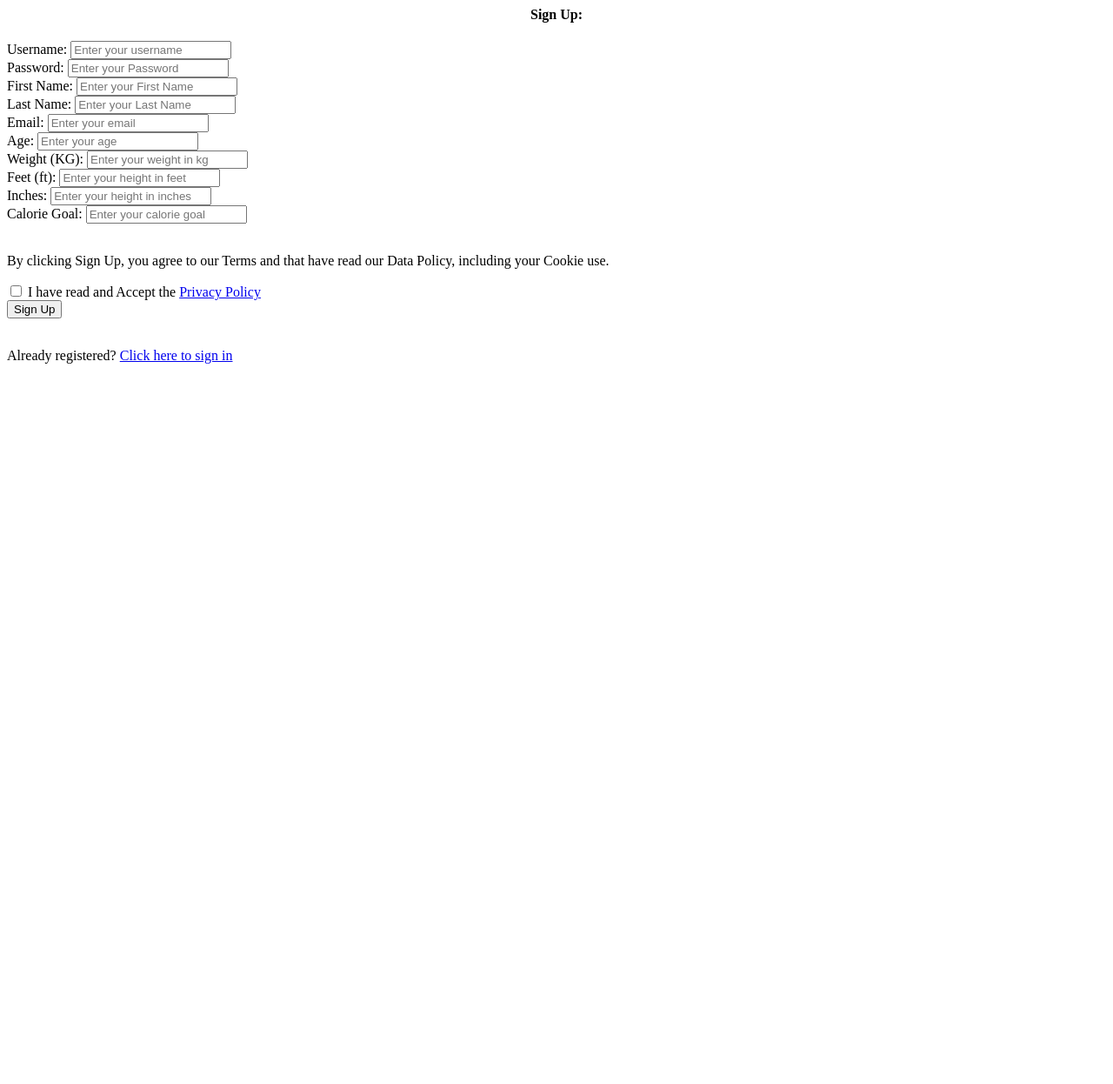
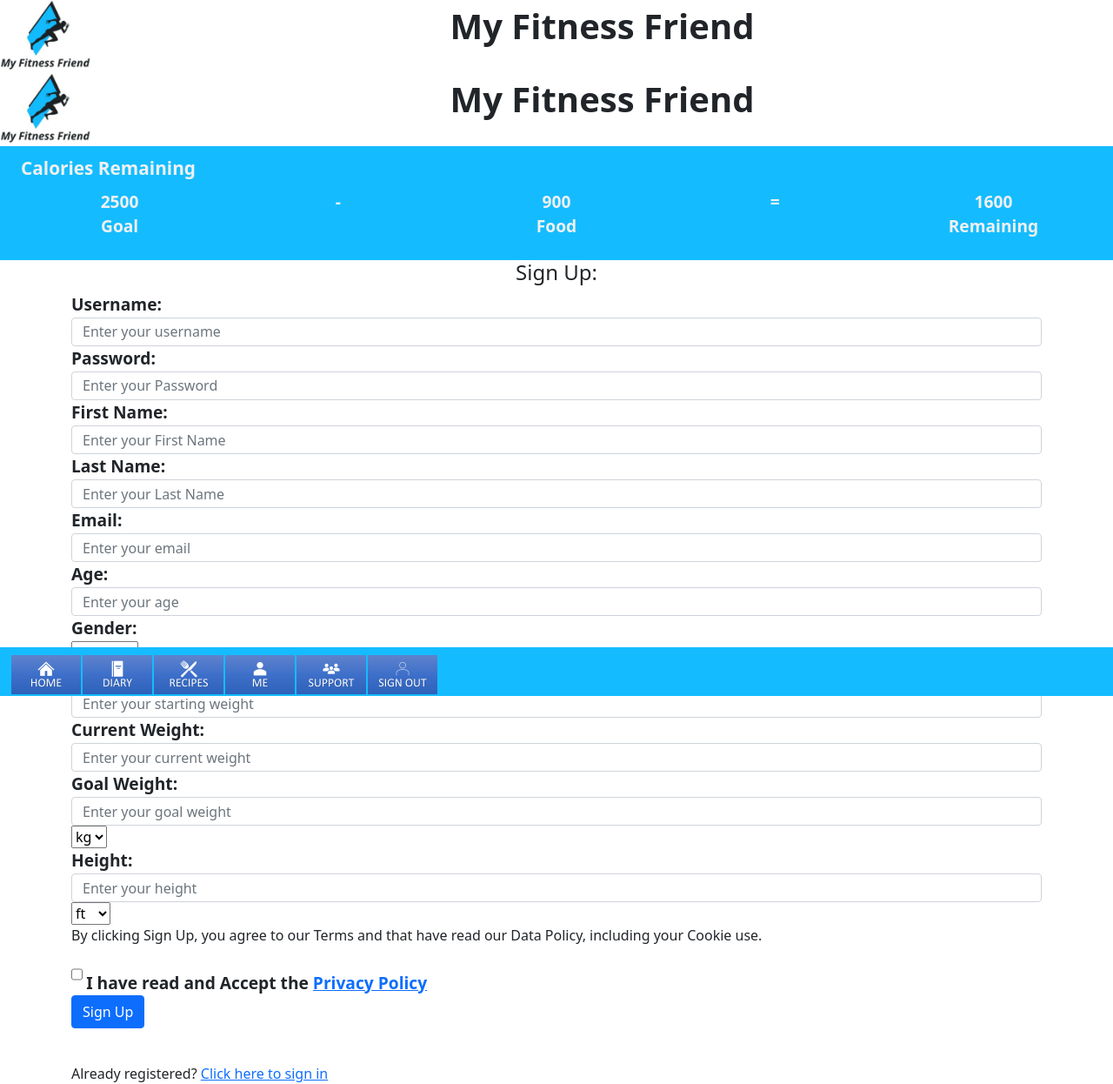
Before and after one commit to rayyanp/Calorie-Counter-Project, a PHP site: page /sign_up.php in a window 1280 px wide. Shown: the whole page at 87% size. Before the commit the page ends 418 px from the top, so only its background shows below. Run offline with PHP 8.4, Linux system fonts and the light colour scheme; a user stored in the database is signed in; some libraries are stand-ins or nearby versions.

Commit message:
Add files via upload
Overhauled signup page. User can register and the data gets stored in the database.

```diff
--- a/sign_up.php
+++ b/sign_up.php
@@ -1,12 +1,38 @@
 <?php
+echo <<<HEADER1
+<!DOCTYPE html>
+<html>
+<head>
+<!-- Required meta tags -->
+<meta charset="utf-8">
+<meta name="viewport" content="width=device-width, initial-scale=1">
+
+<!-- Bootstrap CSS -->
+<link href="https://cdn.jsdelivr.net/npm/bootstrap@5.1.3/dist/css/bootstrap.min.css" rel="stylesheet" integrity="sha384-1BmE4kWBq78iYhFldvKuhfTAU6auU8tT94WrHftjDbrCEXSU1oBoqyl2QvZ6jIW3" crossorigin="anonymous">
+<script src="https://cdn.jsdelivr.net/npm/jquery@3.5.1/dist/jquery.slim.min.js" integrity="sha384-DfXdz2htPH0lsSSs5nCTpuj/zy4C+OGpamoFVy38MVBnE+IbbVYUew+OrCXaRkfj" crossorigin="anonymous"></script>
+<script src="https://cdn.jsdelivr.net/npm/bootstrap@5.1.3/dist/js/bootstrap.bundle.min.js" integrity="sha384-ka7Sk0Gln4gmtz2MlQnikT1wXgYsOg+OMhuP+IlRH9sENBO0LRn5q+8nbTov4+1p" crossorigin="anonymous"></script>
+<script src="https://kit.fontawesome.com/c3521ff66d.js" crossorigin="anonymous"></script>
+<link rel="stylesheet" href=css/style.css>
+
+<title>The Calorie Counter</title>
+</head>
+
+<div class="heading">
+    <img src="img/tempLogo.png" id="logo" alt="Logo" width="105">
+My Fitness Friend
+</div>
+
+<br>
+HEADER1;
   include 'verify.php';
+  include 'header.php';
 
   $show_signup_form = true;
 
   $connection = mysqli_connect("localhost","root","");
   $db = mysqli_select_db($connection,"caloriecounter");
 
-  if(isset($_POST['sign_up'])){
+  if(isset($_POST['post'])){
     $show_signup_form = false;
     $username = $_POST['username'];
     $password = $_POST['password'];
@@ -14,10 +40,14 @@
     $lastname = $_POST['lastname'];
     $email = $_POST['email'];
     $age = $_POST['age'];
-    $weight = $_POST['weight'];
-    $feet = $_POST['feet'];
-    $inches = $_POST['inches'];
-    $calorie_goal = $_POST['calorie_goal'];
+    $gender = $_POST['gender'];
+    $start_weight = $_POST['start_weight'];
+    $current_weight = $_POST['current_weight'];
+    $goal_weight = $_POST['goal_weight'];
+    $height = $_POST['height'];
+    $unit1 = $_POST['unit1'];
+    $unit2 = $_POST['unit1'];
+    //$calorie_intake = $_POST['calorie_intake'];
 
     $username = sanitise($username,$connection);
     $password = sanitise($password,$connection);
@@ -25,25 +55,33 @@
     $lastname = sanitise($lastname,$connection);
     $email = sanitise($email,$connection);
     $age = sanitise($age,$connection);
-    $weight = sanitise($weight,$connection);
-    $feet = sanitise($feet,$connection);
-    $inches = sanitise($inches,$connection);
-    $calorie_goal = sanitise($calorie_goal,$connection);
+    $gender = sanitise($gender,$connection);
+    $start_weight = sanitise($start_weight,$connection);
+    $current_weight = sanitise($current_weight,$connection);
+    $goal_weight = sanitise($goal_weight,$connection);
+    $height = sanitise($height,$connection);
+    $unit1 = sanitise($unit1,$connection);
+    $unit2 = sanitise($unit2,$connection);
+    //$calorie_intake = sanitise($calorie_intake,$connection);
     $error1 = validateString($username, 1, 32);
     $error2 = validateString($password, 1, 64);
     $error3 = validateString($firstname, 1, 64);
     $error4 = validateString($lastname, 1, 64);
     $error5 = validateEmail($email, 1, 128);
     $error6 = validateString($age, 1, 3);
-    $error7 = validateString($weight, 1, 3);
-    $error8 = validateString($feet, 1, 2);
-    $error9 = validateString($inches, 1, 2);
-    $error10 = validateString($calorie_goal, 1, 5);
-    $errors = $error1.$error2.$error3.$error4;$error5.$error6.$error7.$error8.$error9.$error10;
+    $error7 = validateString($gender, 1, 6);
+    $error8 = validateString($start_weight, 1, 3);
+    $error9 = validateString($current_weight, 1, 3);
+    $error10 = validateString($goal_weight, 1, 3);
+    $error11 = validateString($height, 1, 3);
+    $error12 = validateString($unit1, 1, 3);
+    $error13 = validateString($unit2, 1, 3);
+    //$error14 = validateString($calorie_intake, 1, 5);
+    $errors = $error1.$error2.$error3.$error4;$error5.$error6.$error7.$error8.$error9.$error10.$error11.$error12.$error13;
 
     if (!$errors) {
 
-    $query = "INSERT INTO users VALUES(null,'$username','$password','$firstname','$lastname','$email','$age','$weight','$feet','$inches','$calorie_goal')";
+    $query = "INSERT INTO users VALUES(null,'$username','$password','$firstname','$lastname','$email','$age','$gender','$start_weight','$current_weight','$goal_weight','$height','$unit1','$unit2',null,null,null,null)";
 
     $query_run = mysqli_query($connection,$query);
     if($query_run){
@@ -57,12 +95,6 @@
       </script>";
     }
      mysqli_close($connection);
-  }
-  else
-  {
-    echo "<script>alert('Your registration has failed. {$errors} Please try again.');
-    window.location.href = 'sign_up.php';
-    </script>";
   }
 }
   if ($show_signup_form) {
@@ -105,24 +137,47 @@
             </div>
 
             <div class="form-group">
-              <label for="weight" class="col-sm-2 col-sm-offset-2 control-label">Weight (KG):</label>
-              <input class="form-control" type="number" minlength="1" maxlength="3" name="weight" placeholder="Enter your weight in kg" required>
+            <label for="gender" class="col-sm-2 col-sm-offset-2 control-label">Gender:</label><br>
+            <select name="gender" id="gender">
+                <option value="male">Male</option>
+                <option value="female">Female</option>
+            </select>
+             </div>
+
+            <div class="form-group">
+              <label for="start_weight" class="col-sm-2 col-sm-offset-2 control-label">Start Weight:</label>
+              <input class="form-control" type="number" minlength="1" maxlength="3" name="start_weight" placeholder="Enter your starting weight" required>
             </div>
 
             <div class="form-group">
-              <label for="feet" class="col-sm-2 col-sm-offset-2 control-label">Feet (ft):</label>
-              <input class="form-control" type="number" minlength="1" maxlength="2" name="feet" placeholder="Enter your height in feet" required>
+            <label for="current_weight" class="col-sm-2 col-sm-offset-2 control-label">Current Weight:</label>
+            <input class="form-control" type="number" minlength="1" maxlength="3" name="current_weight" placeholder="Enter your current weight" required>
+          </div>
+
+          <div class="form-group">
+          <label for="goal_weight" class="col-sm-2 col-sm-offset-2 control-label">Goal Weight:</label>
+          <input class="form-control" type="number" minlength="1" maxlength="3" name="goal_weight" placeholder="Enter your goal weight" required>
+        </div>
+
+        <div class="form-group">
+        <select name="unit1" id="unit1">
+            <option value="kg">kg</option>
+            <option value="lb">lb</option>
+        </select>
+         </div>
+
+            <div class="form-group">
+              <label for="height" class="col-sm-2 col-sm-offset-2 control-label">Height:</label>
+              <input class="form-control" type="number" minlength="1" maxlength="3" name="height" placeholder="Enter your height" required>
             </div>
 
-            <div class="form-group">
-              <label for="inches" class="col-sm-2 col-sm-offset-2 control-label">Inches:</label>
-              <input class="form-control" type="number" minlength="1" maxlength="2" name="inches" placeholder="Enter your height in inches" required>
-            </div>
 
-            <div class="form-group">
-              <label for="calorie_goal" class="col-sm-2 col-sm-offset-2 control-label">Calorie Goal:</label>
-              <input class="form-control" type="number" minlength="1" maxlength="5" name="calorie_goal" placeholder="Enter your calorie goal" required>
-            </div><br>
+             <div class="form-group">
+             <select name="unit2" id="unit2">
+                 <option value="ft">ft</option>
+                 <option value="cm">cm</option>
+             </select>
+              </div>
 
             <p>By clicking Sign Up, you agree to our Terms and that have read our Data Policy, including your Cookie use.<p>
 
@@ -130,7 +185,7 @@
             <input type="checkbox" id="TickBox" name="TickBox" value="checkbox">
   <label for="vehicle1">I have read and Accept  the <a href="https://www.legislation.gov.uk/ukpga/2018/12/pdfs/ukpga_20180012_en.pdf"> Privacy Policy</a></label><br>
 
-            <button class="btn btn-primary" type="submit" name="sign_up">Sign Up</button>
+            <button class="btn btn-primary" type="submit" name="post">Sign Up</button>
 
           </form><br>
 
@@ -139,8 +194,8 @@
         </div>
       </div>
     </div>
-  SIGNUP;
-  }
+SIGNUP;
+}
 
 include 'footer.php';
 ?>
```
